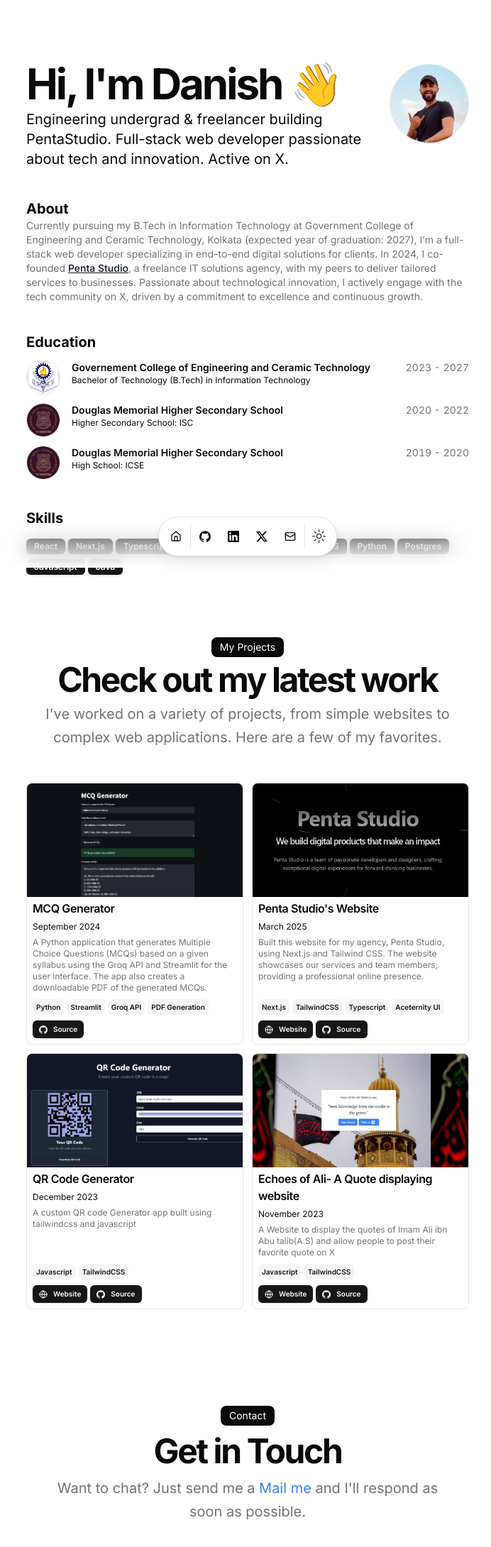
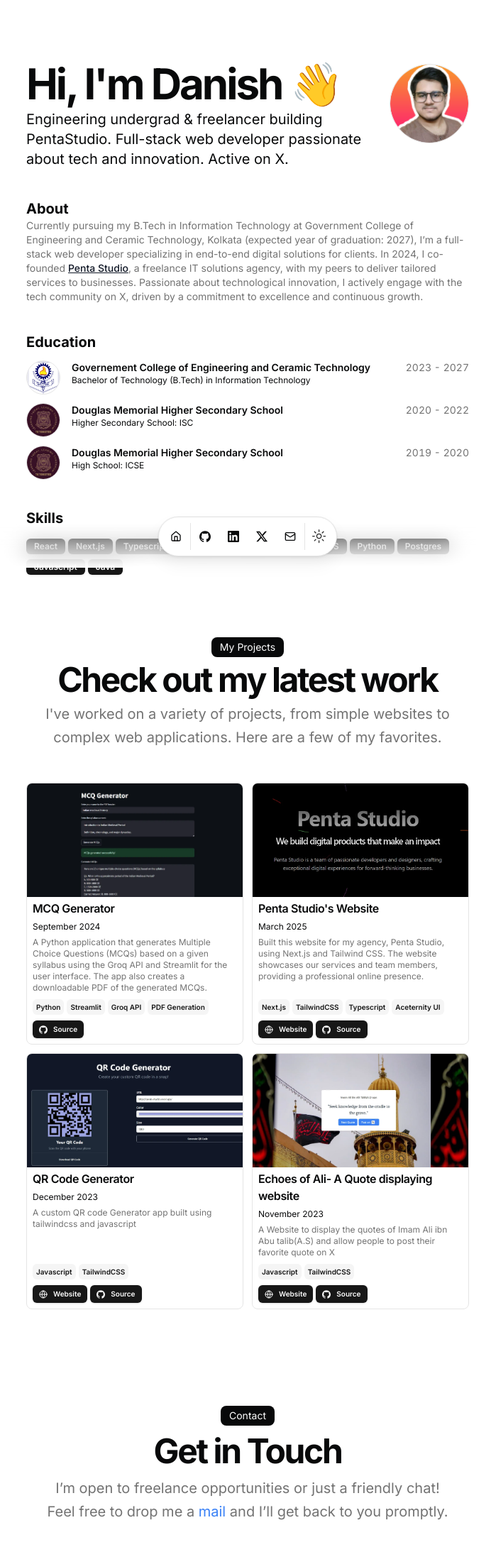
Before and after one commit to mddanish004/portfolio-new, a Next.js app: page / in a window 1280 px wide. Shown: the top 2180 px of the page at 71% size, without its empty margins (291-983 px from the left). Built offline with nearby package versions, Linux system fonts and the light colour scheme.

Commit message:
Made changes in the Contact section

```diff
--- a/src/app/page.tsx
+++ b/src/app/page.tsx
@@ -207,14 +207,14 @@
   Get in Touch
 </h2>
 <p className="mx-auto max-w-[600px] text-muted-foreground md:text-xl/relaxed lg:text-base/relaxed xl:text-xl/relaxed">
-                Want to chat? Just send me a{" "}
+  I’m open to freelance opportunities or just a friendly chat! Feel free to drop me a{" "}
   <Link
     href="mailto:m.danishansari004@gmail.com"
     className="text-blue-500 hover:underline"
   >
-                  Mail me
+    mail
   </Link>{" "}
-                and I&apos;ll respond as soon as possible.
+  and I’ll get back to you promptly.
 </p>
 </div>
           </BlurFade>
--- a/src/data/resume.tsx
+++ b/src/data/resume.tsx
@@ -12,7 +12,7 @@
   summary:
 
     "Currently pursuing my B.Tech in Information Technology at Government College of Engineering and Ceramic Technology, Kolkata (expected year of graduation: 2027), I’m a full-stack web developer specializing in end-to-end digital solutions for clients. In 2024, I co-founded  [Penta Studio](https://penta-studio.vercel.app/), a freelance IT solutions agency, with my peers to deliver tailored services to businesses. Passionate about technological innovation, I actively engage with the tech community on X, driven by a commitment to excellence and continuous growth.",
-  avatarUrl: "/me.png",
+  avatarUrl: "/photo.png",
   skills: [
     "React",
     "Next.js",
```
Also changed, not shown: public/me.png (deleted), public/photo.png (added). Lines whose indentation alone changed are shown as unchanged.
